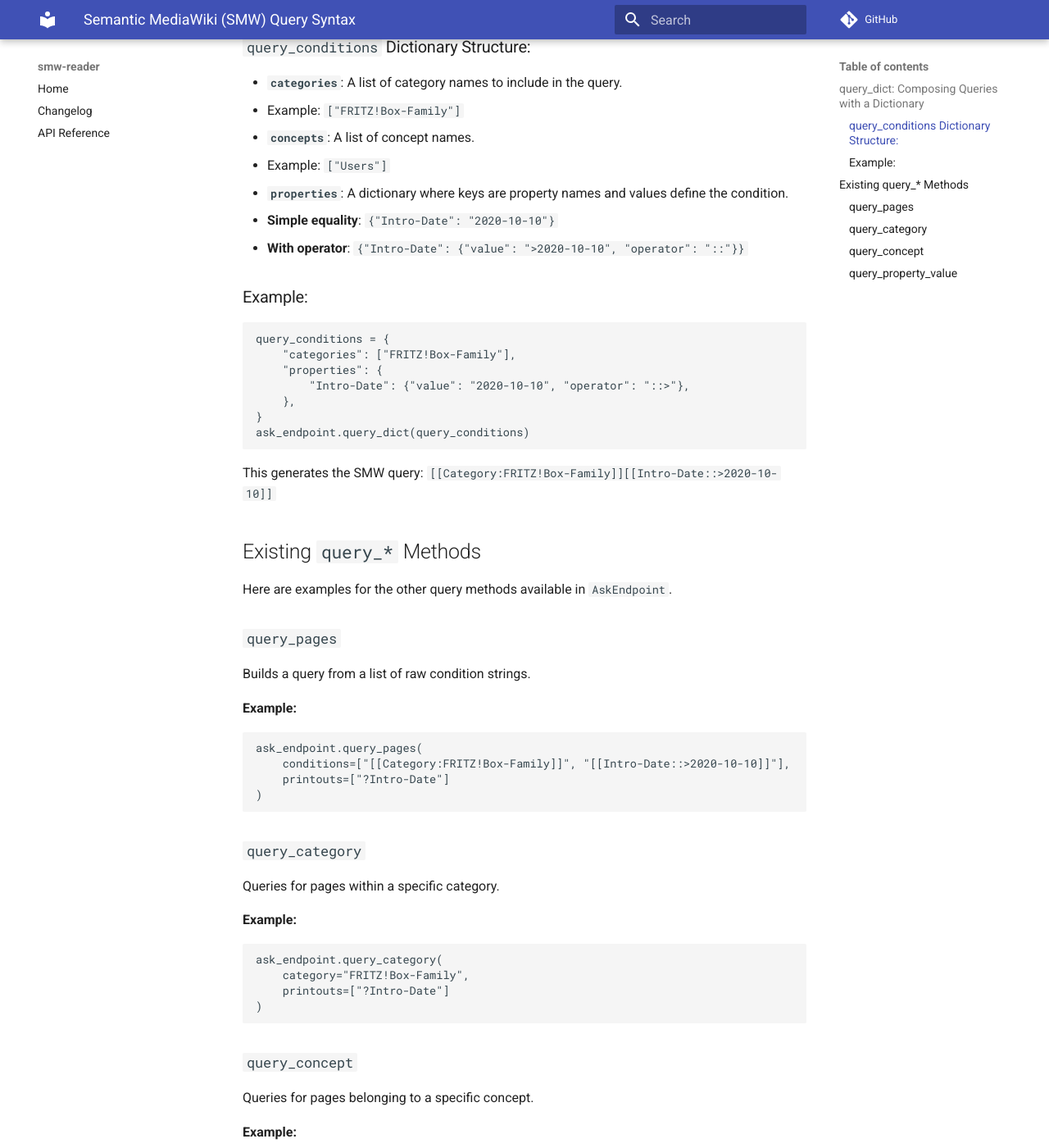
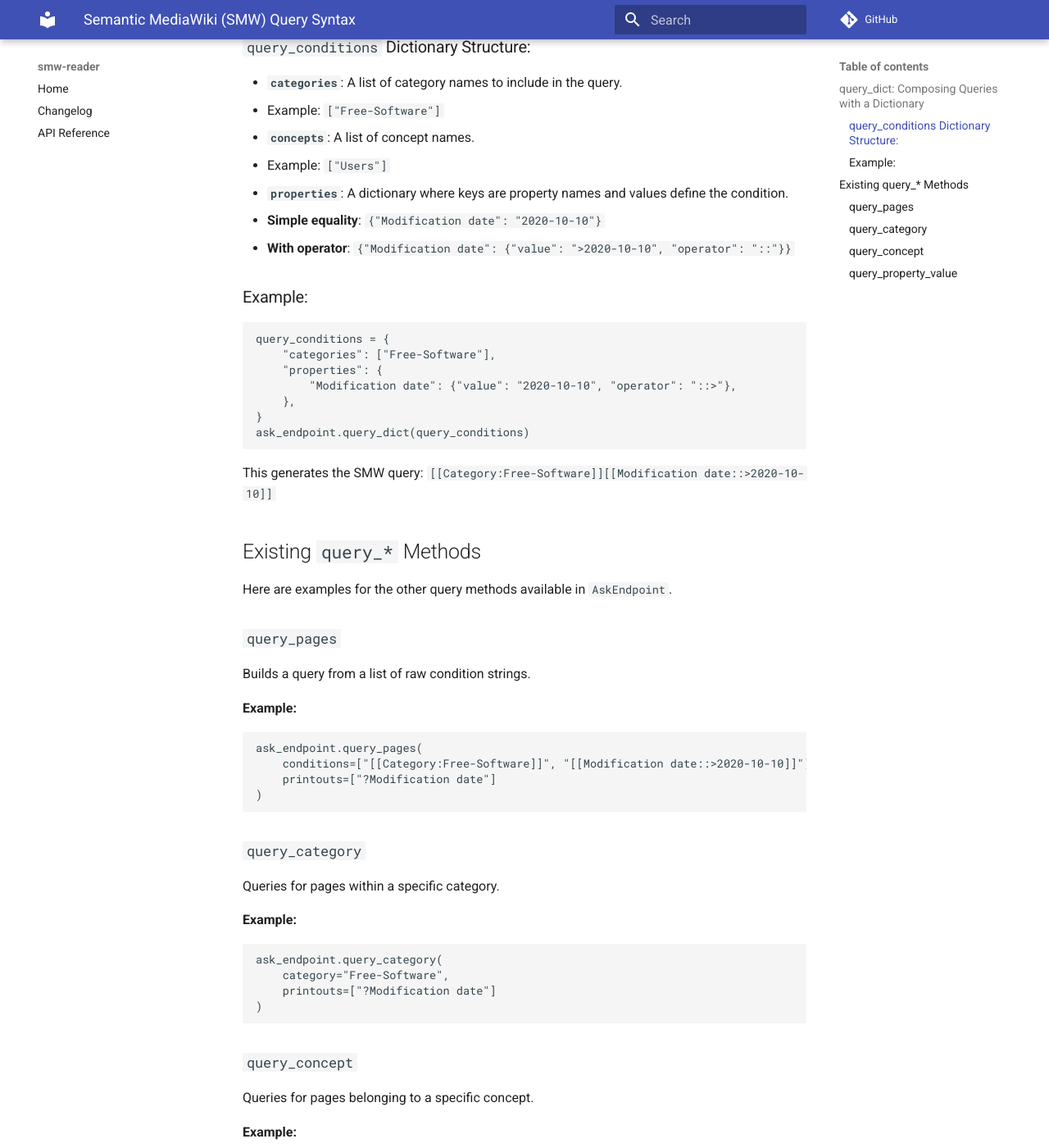
Before and after one commit to Kugeleis/smw-reader, an MkDocs documentation site: the page built from docs/sphinx/SMW_SYNTAX.md, in a window 1280 px wide and 1400 px high, scrolled down 530 px. Shown: the whole window at 82% size. Built offline with MkDocs 1.6.1 and Material for MkDocs 9.7.7, drawn with Linux system fonts in a browser that asks for light colours; comment, search, counter and statistics services are not loaded; some of the changed text lies outside the part shown.

Commit message:
Docs: Replace FRITZ!Box example with FSF SMW
Replaced all instances of the "FRITZ!Box" example in the documentation with a more appropriate example from the Free Software Foundation's Semantic MediaWiki.

- Replaced "FRITZ!Box-Family" with "Free-Software".
- Replaced "Intro-Date" with "Modification date".

NOTE: Due to network connectivity issues from the execution environment, I was unable to verify the FSF SMW endpoint and its properties. The property "Modification date" was chosen as a likely candidate, but this could not be confirmed. I was also unable to find any other occurrences of "FRITZ!Box" in the codebase.

````diff
--- a/docs/sphinx/SMW_SYNTAX.md
+++ b/docs/sphinx/SMW_SYNTAX.md
@@ -20,26 +20,26 @@ def query_dict(
 ### `query_conditions` Dictionary Structure:
 
 - **`categories`**: A list of category names to include in the query.
-  - Example: `["FRITZ!Box-Family"]`
+  - Example: `["Free-Software"]`
 - **`concepts`**: A list of concept names.
   - Example: `["Users"]`
 - **`properties`**: A dictionary where keys are property names and values define the condition.
-  - **Simple equality**: `{"Intro-Date": "2020-10-10"}`
-  - **With operator**: `{"Intro-Date": {"value": ">2020-10-10", "operator": "::"}}`
+  - **Simple equality**: `{"Modification date": "2020-10-10"}`
+  - **With operator**: `{"Modification date": {"value": ">2020-10-10", "operator": "::"}}`
 
 ### Example:
 
 ```python
 query_conditions = {
-    "categories": ["FRITZ!Box-Family"],
+    "categories": ["Free-Software"],
     "properties": {
-        "Intro-Date": {"value": "2020-10-10", "operator": "::>"},
+        "Modification date": {"value": "2020-10-10", "operator": "::>"},
     },
 }
 ask_endpoint.query_dict(query_conditions)
 ```
 
-This generates the SMW query: `[[Category:FRITZ!Box-Family]][[Intro-Date::>2020-10-10]]`
+This generates the SMW query: `[[Category:Free-Software]][[Modification date::>2020-10-10]]`
 
 ## Existing `query_*` Methods
 
@@ -53,8 +53,8 @@ Builds a query from a list of raw condition strings.
 
 ```python
 ask_endpoint.query_pages(
-    conditions=["[[Category:FRITZ!Box-Family]]", "[[Intro-Date::>2020-10-10]]"],
-    printouts=["?Intro-Date"]
+    conditions=["[[Category:Free-Software]]", "[[Modification date::>2020-10-10]]"],
+    printouts=["?Modification date"]
 )
 ```
 
@@ -66,8 +66,8 @@ Queries for pages within a specific category.
 
 ```python
 ask_endpoint.query_category(
-    category="FRITZ!Box-Family",
-    printouts=["?Intro-Date"]
+    category="Free-Software",
+    printouts=["?Modification date"]
 )
 ```
 
@@ -92,9 +92,9 @@ Queries for pages where a property matches a specific value, with an optional op
 
 ```python
 ask_endpoint.query_property_value(
-    property_name="Intro-Date",
+    property_name="Modification date",
     value="2020-10-10",
     operator="::>",
-    printouts=["?Intro-Date"]
+    printouts=["?Modification date"]
 )
 ```
````
Also changed, not shown: 1 other file.
